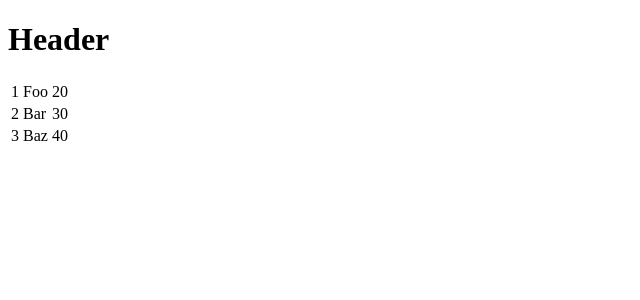
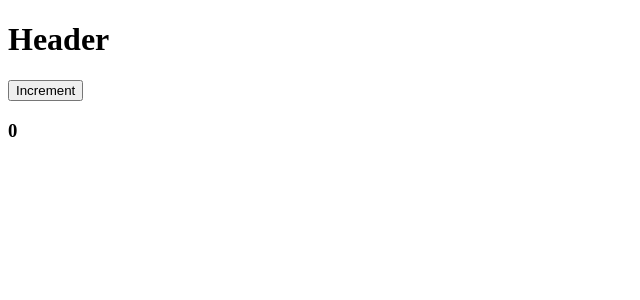
Before and after one commit to SeriyBg/react-app, a React app: page / in a window 1280 px wide. Shown: the top 300 px of the page, without its empty margins (0-640 px from the left). Built offline with nearby package versions, Linux system fonts and the light colour scheme.

Commit message:
Add component lifecycle methods

```diff
--- a/App.jsx
+++ b/App.jsx
@@ -4,33 +4,21 @@
 	constructor(){
 		super();
 		this.state = {
-			data: [
-				{
-					"id":1,
-					"name":"Foo",
-					"age":20
-				},{
-					"id":2,
-					"name":"Bar",
-					"age":30
-				},{
-					"id":3,
-					"name":"Baz",
-					"age":40
-				}
-			]
+			data: 0
+		}
+		this.setNewNumber = this.setNewNumber.bind(this);
+	}
 
-		}
+	setNewNumber() {
+		this.setState({data: this.state.data + 1})
 	}
+
 	render() {
       return (
          <div>
             <Header/>
-			<table>
-				<tbody>
-					{this.state.data.map((person, i) => <TableRow key={i} data={person} />)}
-				</tbody>
-			</table>
+			<button onClick = {this.setNewNumber}>Increment</button>
+			<Content myNumber = {this.state.data} ></Content>
          </div>
       );
    }
@@ -46,14 +34,41 @@
 	}
 }
 
-class TableRow extends React.Component{
+class Content extends React.Component{
+	componentWillMount(){
+		console.log('Will mount!');
+	}
+
+	componentDidMount(){
+		console.log('Did mount!');
+	}
+
+	componentWillReceiveProps(newProps){
+		console.log('New props!');
+		console.log(newProps);
+	}
+
+	shouldComponentUpdate(newProps, newState){
+		return true;
+	}
+
+	componentWillUpdate(nextProps, newxState){
+		console.log('Will update');
+	}
+
+	componentDidUpdate(prevProps, prevState){
+		console.log('Did update');
+	}
+
+	componendWillUnmount(){
+		console.log('Will unmount!');
+	}
+
 	render(){
-		return(
-			<tr>
-				<td>{this.props.data.id}</td>
-				<td>{this.props.data.name}</td>
-				<td>{this.props.data.age}</td>
-			</tr>
+		return (
+			<div>
+				<h3>{this.props.myNumber}</h3>
+			</div>
 		);
 	}
 }
--- a/main.js
+++ b/main.js
@@ -3,3 +3,7 @@
 import App from './App.jsx';
 
 ReactDOM.render(<App/>, document.getElementById('app'))
+
+setTimeout(() => {
+	ReactDOM.unmountComponentAtNode(document.getElementById('app'));
+}, 10000);
```
